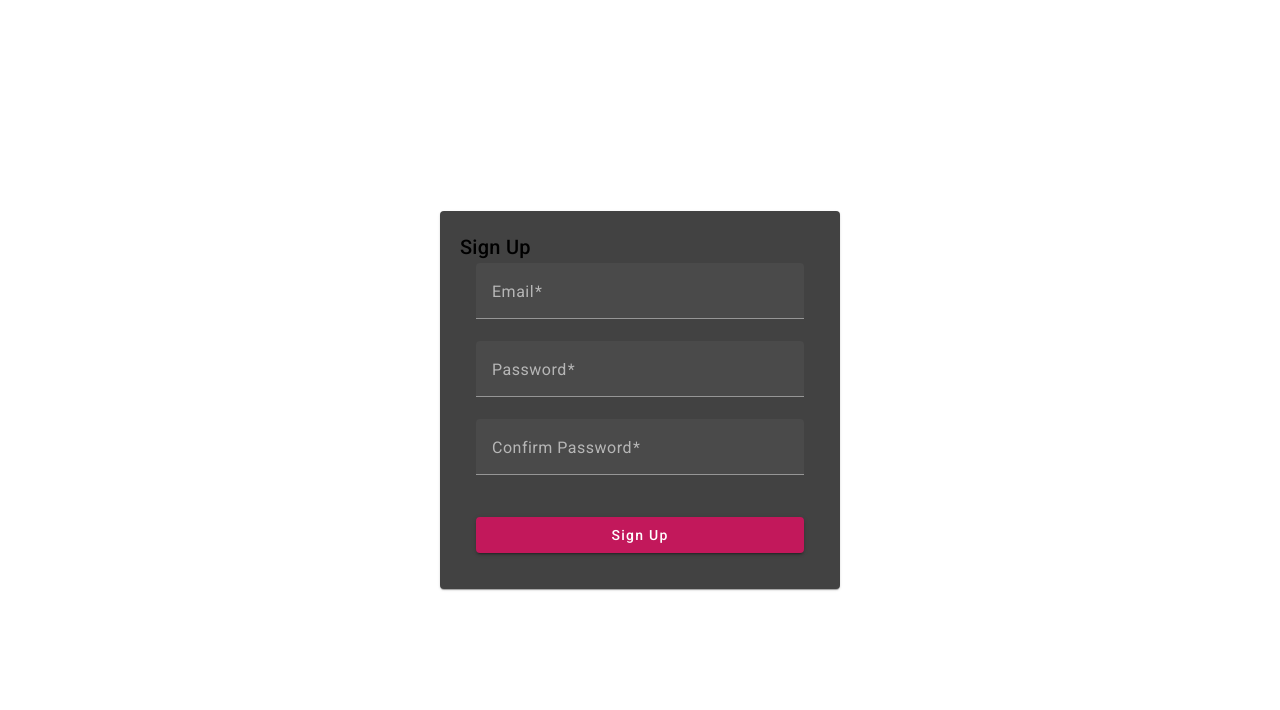
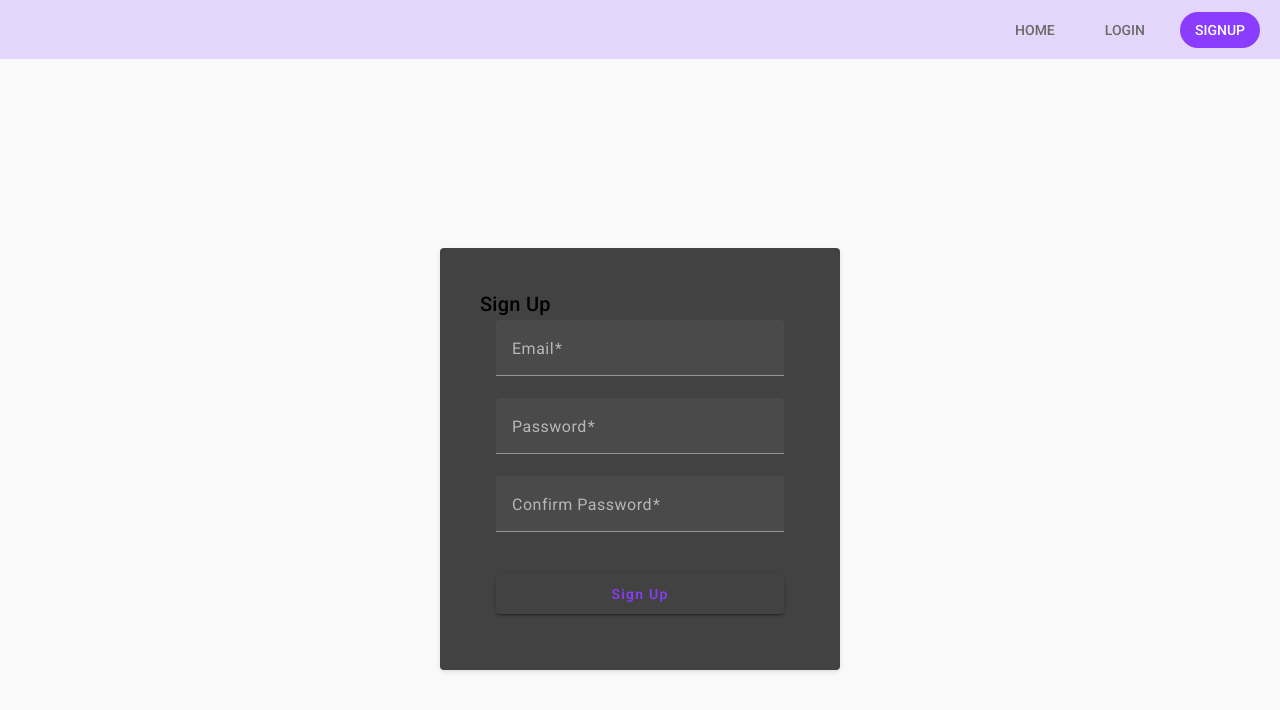
Before and after one commit to thianesh-03/shopkaro, an Angular app: page /signup in a window 1280 px wide. Shown: the top 710 px of the page. Built offline with nearby package versions, Linux system fonts and the light colour scheme.

Commit message:
starting with styling

```diff
--- a/src/app/app.component.html
+++ b/src/app/app.component.html
@@ -1 +1,2 @@
+<app-header></app-header>
 <router-outlet></router-outlet>
--- a/src/app/app.component.ts
+++ b/src/app/app.component.ts
@@ -3,11 +3,12 @@ import { Component } from '@angular/core';
 import { FormsModule } from '@angular/forms';
 import { RouterOutlet } from '@angular/router';
 import { AuthService } from './auth.service';
+import { HeaderComponent } from './header/header.component';
 
 @Component({
   selector: 'app-root',
   standalone: true,
-  imports: [RouterOutlet,FormsModule,CommonModule],
+  imports: [RouterOutlet,FormsModule,CommonModule,HeaderComponent],
   templateUrl: './app.component.html',
   styleUrl: './app.component.css'
 })
--- a/src/app/app.routes.ts
+++ b/src/app/app.routes.ts
@@ -4,11 +4,6 @@ import { LoginComponent } from './login/login.component';
 import { SignupComponent } from './signup/signup.component';
 
 export const routes: Routes = [
-    {
-        path:"",
-        redirectTo:"home",
-        pathMatch:"full"
-    },
     {
         path:"",
         component:HomeComponent
--- a/src/app/header/header.component.css
+++ b/src/app/header/header.component.css
@@ -0,0 +1,37 @@
+nav {
+    display: flex;
+    justify-content: flex-end;
+    align-items: center;
+    background-color: #d3bcf79a;
+    padding: 20px 20px;
+    box-shadow: 0 2px 4px rgba(0, 0, 0, 0.1);
+  }
+
+  nav li {
+    list-style: none;
+    margin-left: 20px;
+  }
+
+  nav li a {
+    text-decoration: none;
+    color: #6a6a6a;
+    font-weight: 500;
+    font-size: 14px;
+    text-transform: uppercase;
+    padding: 10px 15px;
+    border-radius: 20px;
+    transition: background-color 0.3s ease;
+  }
+
+  nav li a:hover {
+    background-color: #f5f5f5;
+  }
+
+  nav li:nth-child(3) a {
+    background-color: #8b3dff;
+    color: #fff;
+  }
+
+  nav li:nth-child(3) a:hover {
+    background-color: #7528d9;
+  }
--- a/src/app/header/header.component.html
+++ b/src/app/header/header.component.html
@@ -1,5 +1,5 @@
 <nav>
-    <li><a routerLink="home">Home</a></li>
+    <li><a routerLink="">Home</a></li>
     <li><a routerLink="login">Login</a></li>
     <li><a routerLink="signup">Signup</a></li>
 </nav>
--- a/src/app/home/home.component.css
+++ b/src/app/home/home.component.css
@@ -0,0 +1,113 @@
+/* Reset and basic styles */
+* {
+    margin: 0;
+    padding: 0;
+    box-sizing: border-box;
+  }
+
+  body {
+    font-family: Arial, sans-serif;
+    line-height: 1.6;
+    color: #333;
+  }
+
+  /* Header */
+  header {
+    background-color: #fff;
+    box-shadow: 0 2px 4px rgba(0, 0, 0, 0.1);
+    padding: 10px 20px;
+  }
+
+  nav ul {
+    display: flex;
+    justify-content: flex-end;
+    list-style: none;
+  }
+
+  nav ul li {
+    margin-left: 20px;
+  }
+
+  nav ul li a {
+    text-decoration: none;
+    color: #6a6a6a;
+    font-weight: 500;
+    font-size: 14px;
+    text-transform: uppercase;
+    padding: 10px 15px;
+    border-radius: 20px;
+    transition: background-color 0.3s ease;
+  }
+
+  nav ul li a:hover {
+    background-color: #f5f5f5;
+  }
+
+  nav ul li:nth-child(3) a {
+    background-color: #8b3dff;
+    color: #fff;
+  }
+
+  nav ul li:nth-child(3) a:hover {
+    background-color: #7528d9;
+  }
+
+  /* Hero Section */
+  .hero {
+    display: flex;
+    justify-content: space-between;
+    align-items: center;
+    padding: 40px;
+    background-color: #f9f9f9;
+  }
+
+  .hero-content {
+    flex: 1;
+    max-width: 500px;
+  }
+
+  .hero-content h1 {
+    font-size: 36px;
+    margin-bottom: 0px;
+  }
+
+  .hero-content p {
+    margin-bottom: 30px;
+  }
+
+  .cta-btn {
+    background-color: #8b3dff;
+    color: #fff;
+    padding: 10px 20px;
+    border: none;
+    border-radius: 5px;
+    cursor: pointer;
+    transition: background-color 0.3s ease;
+  }
+
+  .cta-btn:hover {
+    background-color: #7528d9;
+  }
+
+  .hero-image {
+    flex: 1;
+    text-align: right;
+  }
+
+  .hero-image img {
+    max-width: 100%;
+    height: auto;
+  }
+
+  /* Footer */
+  footer {
+    background-color: #d3bcf7;
+    color: #fff;
+    text-align: center;
+    padding: 10px;
+  }
+
+  #txt2{
+    color: #7528d9;
+    margin-bottom: 20px;
+  }
--- a/src/app/login/login.component.css
+++ b/src/app/login/login.component.css
@@ -0,0 +1,24 @@
+.login-container {
+    display: flex;
+    justify-content: center;
+    align-items: center;
+    height: 100vh;
+    background-color: #f9f9f9;
+  }
+
+  .login-container form {
+    width: 300px;
+    padding: 40px;
+    background-color: #fff;
+    box-shadow: 0 2px 4px rgba(0, 0, 0, 0.1);
+    border-radius: 5px;
+  }
+
+  .login-container mat-form-field {
+    width: 100%;
+  }
+
+  .login-container button {
+    width: 100%;
+    margin-top: 20px;
+  }
--- a/src/app/signup/signup.component.css
+++ b/src/app/signup/signup.component.css
@@ -1,21 +1,25 @@
-/* src/app/signup/signup.component.css */
 .signup-container {
   display: flex;
   justify-content: center;
   align-items: center;
   height: 100vh;
+  background-color: #f9f9f9;
 }
 
-mat-card {
-  width: 400px;
-  padding: 20px;
+.signup-container mat-card {
+  max-width: 400px;
+  width: 100%;
+  padding: 40px;
+  box-shadow: 0 2px 4px rgba(0, 0, 0, 0.1);
 }
 
-mat-form-field {
+.signup-container mat-form-field {
   width: 100%;
 }
 
-button {
+.signup-container button {
   width: 100%;
   margin-top: 20px;
+  color: #8b3dff ;
+  padding: 20px 20px;
 }
--- a/src/app/signup/signup.component.html
+++ b/src/app/signup/signup.component.html
@@ -25,7 +25,7 @@
           <mat-error *ngIf="signupForm.get('confirmPassword')?.value !== signupForm.get('password')?.value">Passwords do not match</mat-error>
         </mat-form-field>
 
-        <button mat-raised-button color="primary" type="submit">Sign Up</button>
+        <button mat-raised-button type="submit">Sign Up</button>
       </form>
     </mat-card-content>
   </mat-card>
```
Also changed, not shown: src/app/home/home.component.html (+17 -5 lines).
